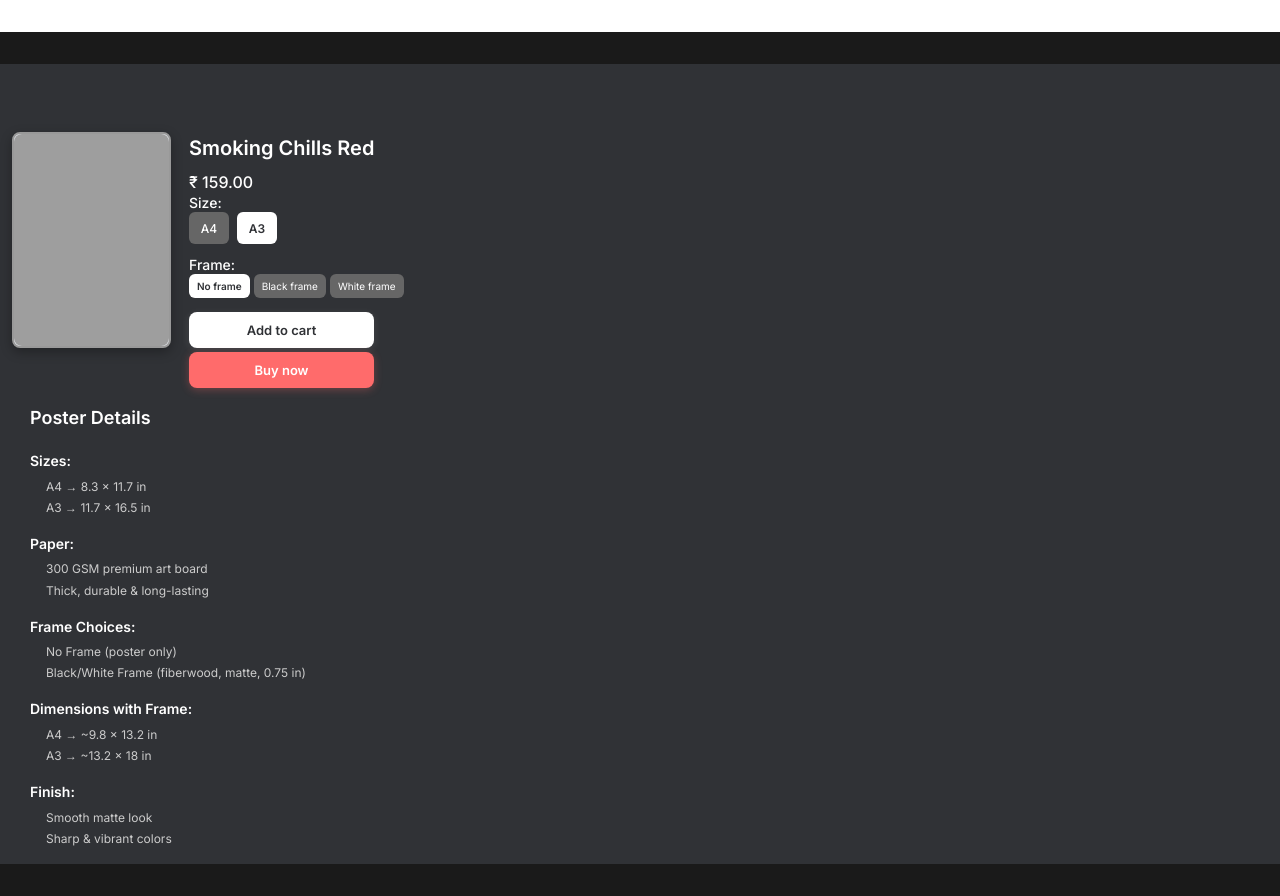
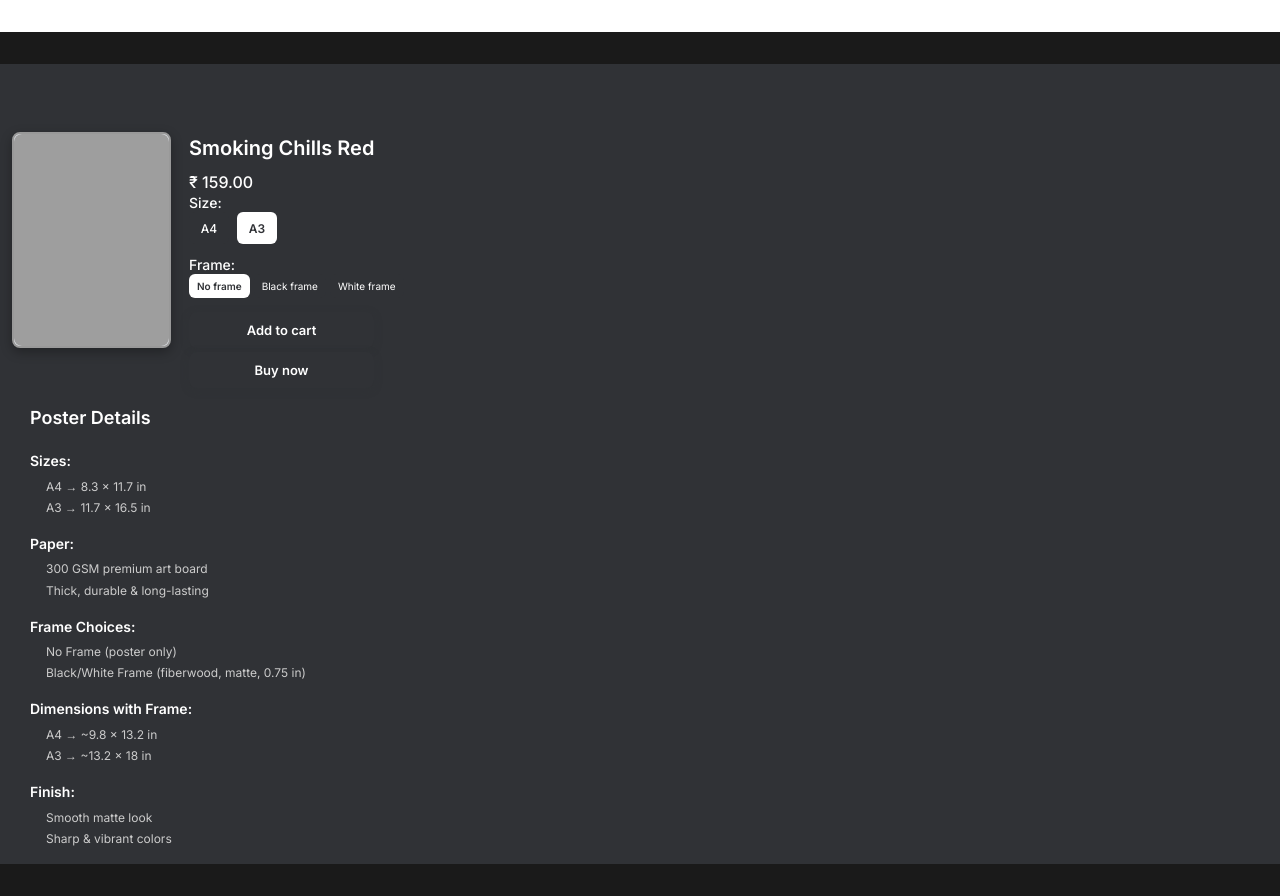
Before and after one commit to sujay9898/Website, a Flask app: page /poster/poster_1 in a window 1280 px wide. Shown: the part 107-1003 px from the top of the page. Run offline with Flask 3, Linux system fonts and the light colour scheme; grey boxes are pictures that could not be loaded.

Commit message:
Update button colors to improve website aesthetics
Adjusts button background and text colors across various components on the poster page to match the new color scheme (#303236 and #dddddb) as requested in #303236.

Replit-Commit-Author: Agent
Replit-Commit-Session-Id: ae58c837-2cb8-4786-a511-30a77c17a548
Replit-Commit-Checkpoint-Type: full_checkpoint
Replit-Commit-Screenshot-Url: https://storage.googleapis.com/screenshot-production-us-central1/eaed9b90-e5ef-428e-befb-5439004f8170/ae58c837-2cb8-4786-a511-30a77c17a548/qkqxte7

```diff
--- a/static/style.css
+++ b/static/style.css
@@ -3260,7 +3260,7 @@ body {
 .size-btn {
   width: 40px;
   height: 32px;
-  background: #666666;
+  background: #303236;
   border: none;
   border-radius: 6px;
   font-family: Inter;
@@ -3272,7 +3272,8 @@ body {
 }
 
 .size-btn:hover {
-  background: #777777;
+  background: #dddddb;
+  color: #303236;
   transform: translateY(-1px);
 }
 
@@ -3304,7 +3305,7 @@ body {
 
 .frame-btn {
   padding: 6px 8px;
-  background: #666666;
+  background: #303236;
   border: none;
   border-radius: 6px;
   font-family: Inter;
@@ -3316,7 +3317,8 @@ body {
 }
 
 .frame-btn:hover {
-  background: #777777;
+  background: #dddddb;
+  color: #303236;
   transform: translateY(-1px);
 }
 
@@ -3333,35 +3335,7 @@ body {
   left: 189px;
   width: 185px;
   height: 36px;
-  background: #FFFFFF;
-  border: none;
-  border-radius: 8px;
-  display: flex;
-  align-items: center;
-  justify-content: center;
-  font-family: Inter;
-  font-size: 13px;
-  font-weight: 600;
-  color: #303236FF;
-  cursor: pointer;
-  transition: all 0.2s ease;
-  box-shadow: 0 2px 8px rgba(255, 255, 255, 0.1);
-}
-
-.add-to-cart-btn:hover {
-  background: #F5F5F5;
-  transform: translateY(-2px);
-  box-shadow: 0 4px 12px rgba(255, 255, 255, 0.2);
-}
-
-/* Buy Now Button */
-.buy-now-btn {
-  position: absolute;
-  top: 288px;
-  left: 189px;
-  width: 185px;
-  height: 36px;
-  background: #FF6B6B;
+  background: #303236;
   border: none;
   border-radius: 8px;
   display: flex;
@@ -3373,13 +3347,43 @@ body {
   color: #FFFFFF;
   cursor: pointer;
   transition: all 0.2s ease;
-  box-shadow: 0 2px 8px rgba(255, 107, 107, 0.3);
+  box-shadow: 0 2px 8px rgba(48, 50, 54, 0.3);
+}
+
+.add-to-cart-btn:hover {
+  background: #dddddb;
+  color: #303236;
+  transform: translateY(-2px);
+  box-shadow: 0 4px 12px rgba(221, 221, 219, 0.4);
+}
+
+/* Buy Now Button */
+.buy-now-btn {
+  position: absolute;
+  top: 288px;
+  left: 189px;
+  width: 185px;
+  height: 36px;
+  background: #303236;
+  border: none;
+  border-radius: 8px;
+  display: flex;
+  align-items: center;
+  justify-content: center;
+  font-family: Inter;
+  font-size: 13px;
+  font-weight: 600;
+  color: #FFFFFF;
+  cursor: pointer;
+  transition: all 0.2s ease;
+  box-shadow: 0 2px 8px rgba(48, 50, 54, 0.3);
 }
 
 .buy-now-btn:hover {
-  background: #FF5252;
+  background: #dddddb;
+  color: #303236;
   transform: translateY(-2px);
-  box-shadow: 0 4px 12px rgba(255, 107, 107, 0.4);
+  box-shadow: 0 4px 12px rgba(221, 221, 219, 0.4);
 }
 
 /* Details Title */
```
